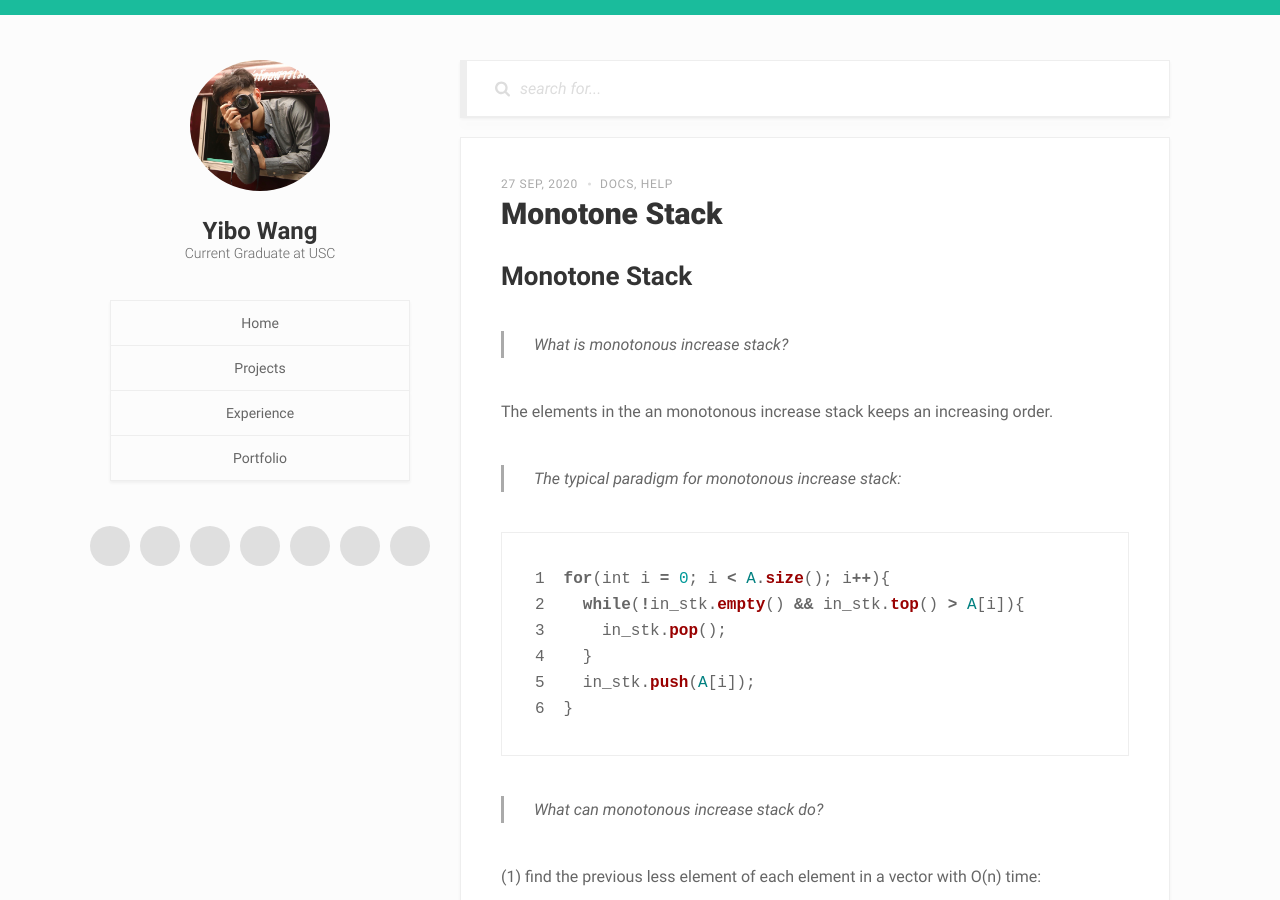
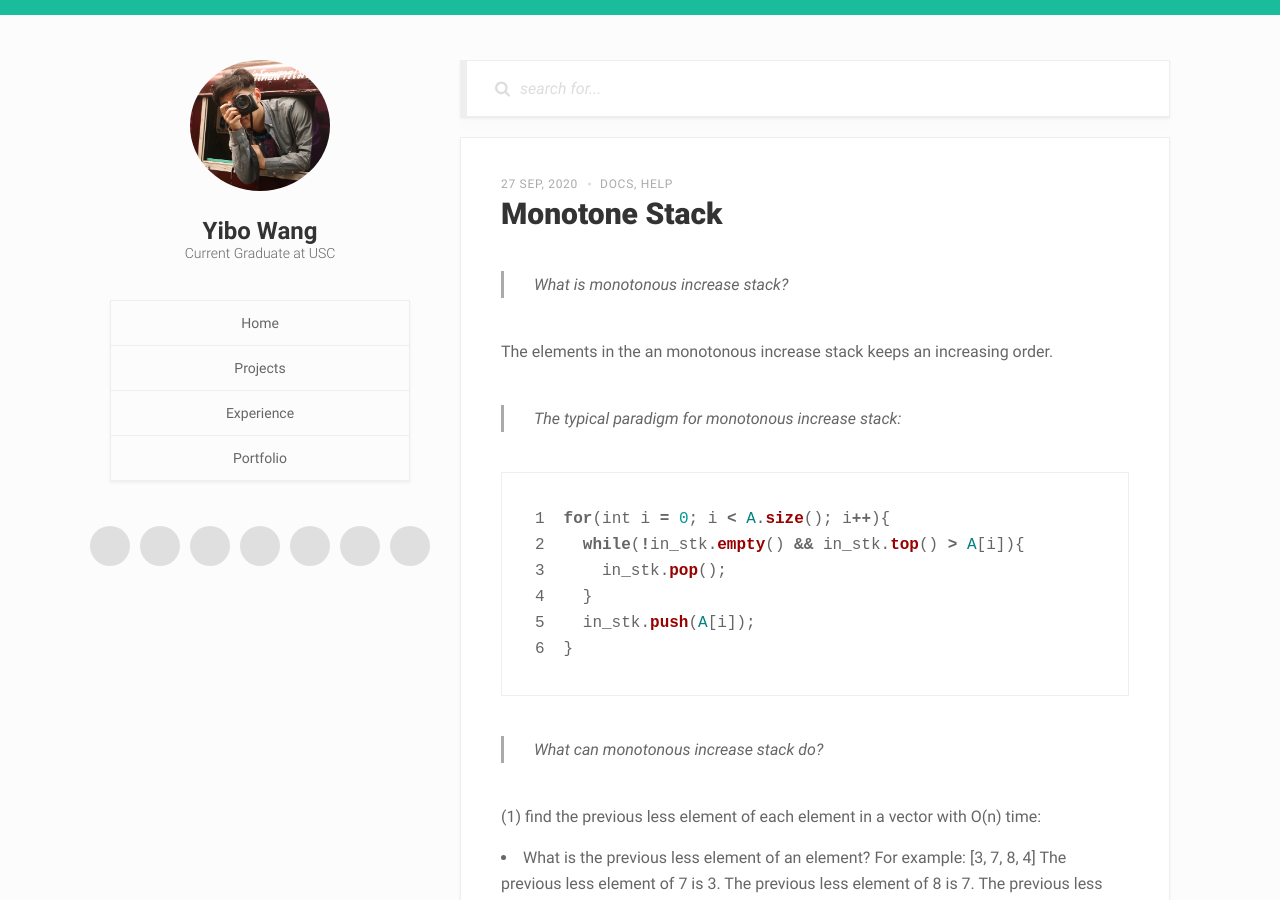
Before and after one commit to LoneRan/loneran.github.io, a Jekyll site: the page built from _posts/2020-09-27-monotone-stack.md, in a window 1280 px wide and 900 px high. Built offline with Jekyll 4.4.1, drawn with Linux system fonts in a browser that asks for light colours; comment, search, counter and statistics services are not loaded.

Commit message:
Update 2020-09-27-monotone-stack.md

```diff
--- a/_posts/2020-09-27-monotone-stack.md
+++ b/_posts/2020-09-27-monotone-stack.md
@@ -10,11 +10,11 @@
 tags:
 - stack
 - monotone
-- java
+- C++
 ---
 
 
-## Monotone Stack
+
 > What is monotonous increase stack?
 
 The elements in the an monotonous increase stack keeps an increasing order.
@@ -88,9 +88,9 @@
 
 
 ### Where we use monotone stack in leetcode
-1130. Minimum Cost Tree From Leaf Values
-907. Sum of Subarray Minimums
-901. Online Stock Span
-856. Score of Parentheses
-503. Next Greater Element II
-496. Next Greater Element I
+- 1130. Minimum Cost Tree From Leaf Values
+- 907. Sum of Subarray Minimums
+- 901. Online Stock Span
+- 856. Score of Parentheses
+- 503. Next Greater Element II
+- 496. Next Greater Element I
```
Also changed, not shown: other parts of _posts/2020-09-27-monotone-stack.md (+1 -1 lines).
